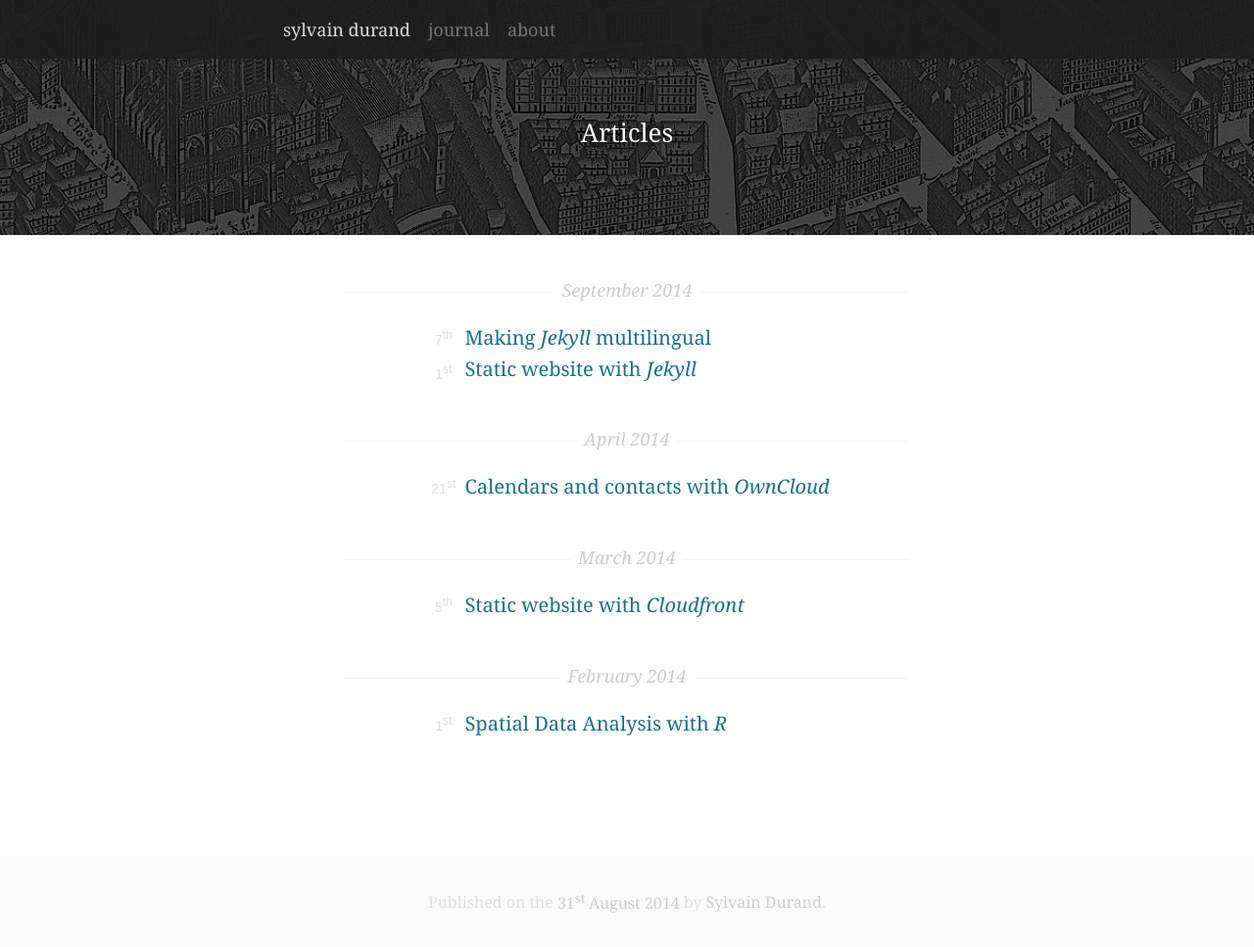
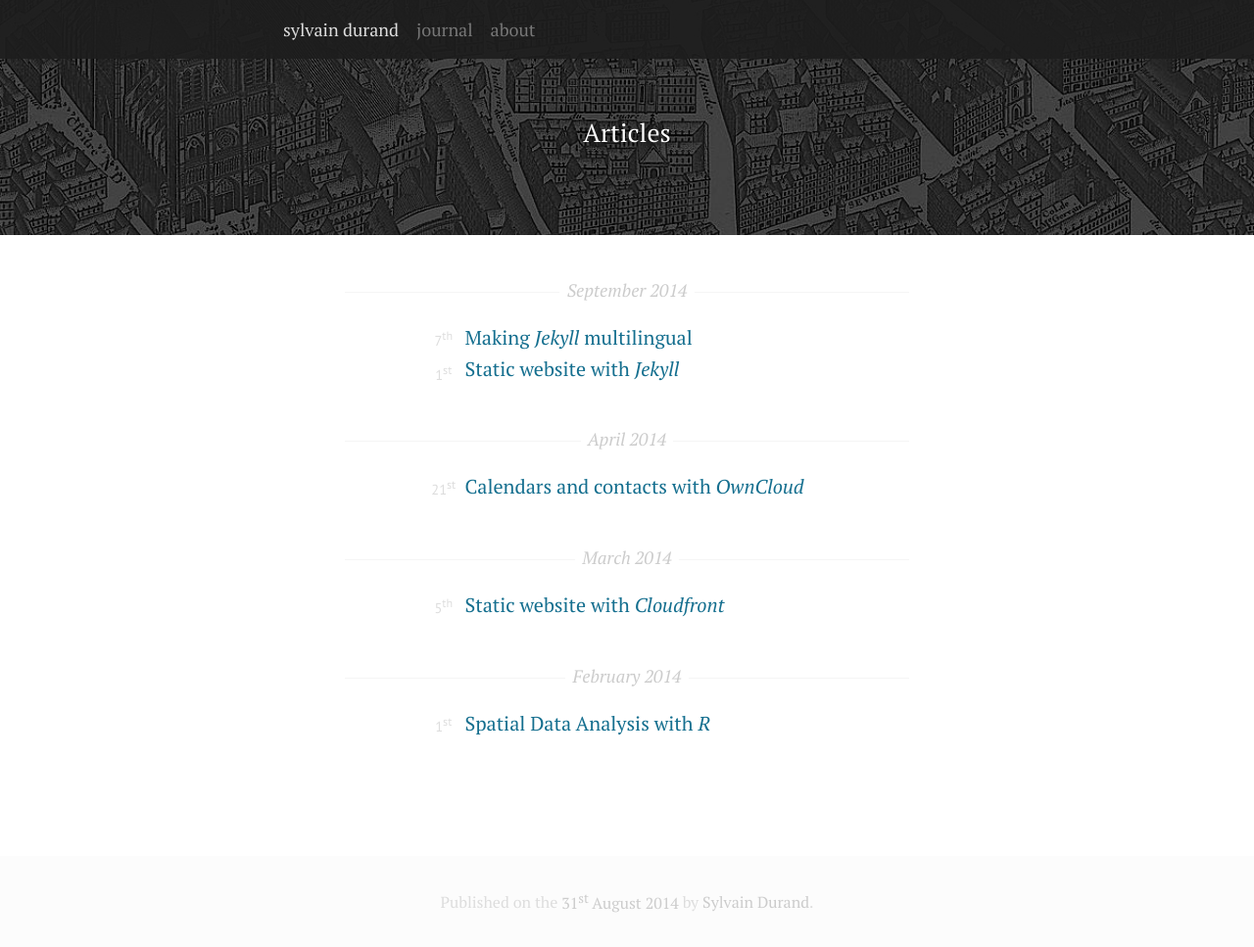
Before and after one commit to simonmeggle/simonmeggle.github.io, a Jekyll site: the page built from _posts/en/pages/2014-08-31-index.md, in a window 1280 px wide and 967 px high. Shown: the whole window at 98% size. Built offline with Jekyll 4.4.1, drawn with Linux system fonts in a browser that asks for light colours; some web fonts are replaced; Markdown is read by kramdown in place of the engine named in the settings.

Commit message:
Using local font

```diff
--- a/_includes/style.sass
+++ b/_includes/style.sass
@@ -343,16 +343,16 @@ pre
   font-family: 'PT Serif'
   font-style: normal
   font-weight: 400
-  src: local('PT Serif'), local('PTSerif-Regular'), url(http://fonts.gstatic.com/s/ptserif/v7/sDRi4fY9bOiJUbgq53yZCXYhjbSpvc47ee6xR_80Hnw.woff) format('woff')
+  src: local('PT Serif'), local('PTSerif-Regular'), url(/medias/fonts/ptserif.woff) format('woff')
 
 @font-face
   font-family: 'PT Serif'
   font-style: italic
   font-weight: 400
-  src: local('PT Serif Italic'), local('PTSerif-Italic'), url(http://fonts.gstatic.com/s/ptserif/v7/03aPdn7fFF3H6ngCgAlQzL3hpw3pgy2gAi-Ip7WPMi0.woff) format('woff')
+  src: local('PT Serif Italic'), local('PTSerif-Italic'), url(/medias/fonts/ptserif-it.woff) format('woff')
 
 @font-face
   font-family: 'PT Sans'
   font-style: normal
   font-weight: 400
-  src: local('PT Sans'), local('PTSans-Regular'), url(http://fonts.gstatic.com/s/ptsans/v7/7YGmE4Ls5b94ct65u07hVQLUuEpTyoUstqEm5AMlJo4.woff) format('woff')
+  src: local('PT Sans'), local('PTSans-Regular'), url(/medias/fonts/ptsans.woff) format('woff')
```
Also changed, not shown: medias/fonts/ptsans.woff (added), medias/fonts/ptserif-it.woff (added), medias/fonts/ptserif.woff (added).
